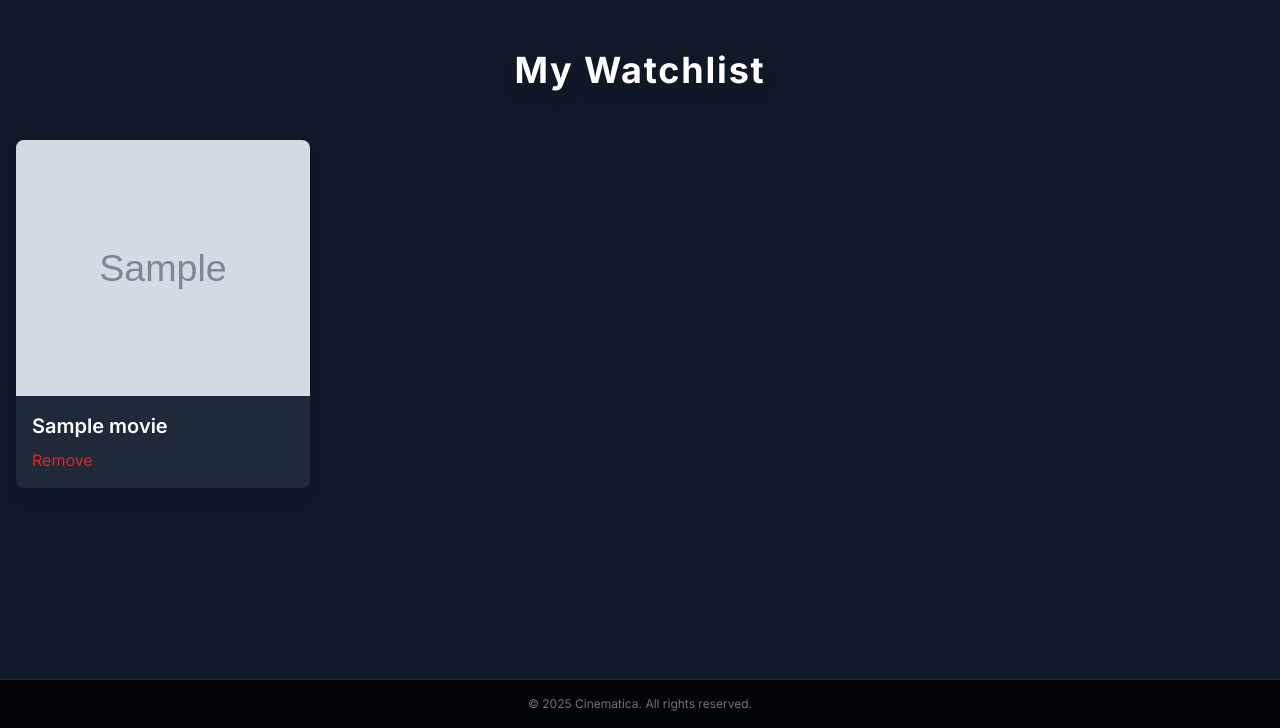
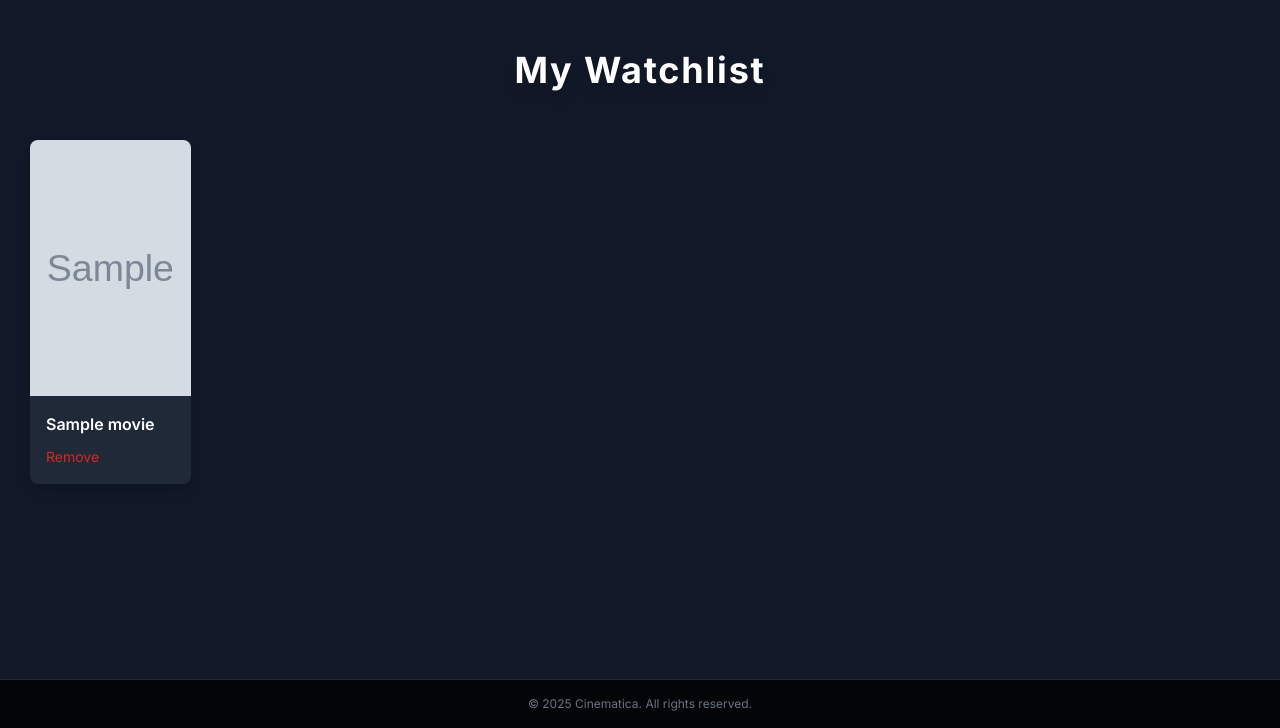
Before and after one commit to KramarenkoVladyslav/cinematica, a Django app: page /watchlist/ in a window 1280 px wide. Shown: the part 72-800 px from the top of the page. Run offline with Django 4.2, Linux system fonts and the light colour scheme; the first user in the database is signed in; tables that the repository leaves empty hold one stand-in row (Sample ...); some libraries are stand-ins or nearby versions.

Commit message:
Adapted movies in watchlist page

```diff
--- a/accounts/templates/accounts/watchlist.html
+++ b/accounts/templates/accounts/watchlist.html
@@ -3,20 +3,31 @@
 {% block title %}My Watchlist{% endblock %}
 
 {% block content %}
-    <div class="container mx-auto px-4 pb-[50px]">
-        <h1 class="text-4xl mt-[50px] font-extrabold text-white text-center tracking-wider drop-shadow-lg mb-8">My Watchlist</h1>
-        <div class="mt-[50px] grid grid-cols-1 sm:grid-cols-2 md:grid-cols-3 lg:grid-cols-4 gap-6">
+<div class="w-full px-[30px] pb-[50px]">
+    <h1 class="text-4xl mt-[50px] font-extrabold text-white text-center tracking-wider drop-shadow-lg mb-8">
+        My Watchlist
+    </h1>
+
+    <div class="mt-[50px] grid grid-cols-2 sm:grid-cols-3 md:grid-cols-4 lg:grid-cols-6 xl:grid-cols-7 gap-4">
         {% for item in watchlist_items %}
-                <div class="bg-gray-800 rounded-lg overflow-hidden shadow-lg hover:shadow-xl transition-shadow duration-300">
-                    <img src="{{ item.movie.poster.url }}" alt="{{ item.movie.title }}" class="w-full h-64 object-cover object-top">
+            <div class="bg-gray-800 rounded-lg overflow-hidden shadow-lg hover:shadow-xl transition-shadow duration-300 w-full max-w-[180px] mx-auto">
+                <img src="{{ item.movie.poster.url }}" alt="{{ item.movie.title }}"
+                     class="w-full h-64 object-cover object-top">
+
                 <div class="p-4">
-                        <h2 class="text-xl font-semibold text-white">
+                    <h2 class="text-base font-semibold text-white truncate">
                         <a href="{% url 'movie_detail' item.movie.id %}" class="hover:underline">{{ item.movie.title }}</a>
                     </h2>
+
                     <form action="{% url 'remove_from_watchlist' item.movie.id %}" method="post" class="mt-2">
                         {% csrf_token %}
                         <input type="hidden" name="next" value="{{ request.path }}">
-                            <button type="submit" class="text-red-600 hover:text-red-400 inline-block">Remove</button>
+                        <button type="submit"
+                                class="text-red-600 hover:text-red-400 text-sm"
+                                title="Remove {{ item.movie.title }}"
+                                aria-label="Remove {{ item.movie.title }}">
+                            Remove
+                        </button>
                     </form>
                 </div>
             </div>
```
Lines whose indentation alone changed are shown as unchanged.
